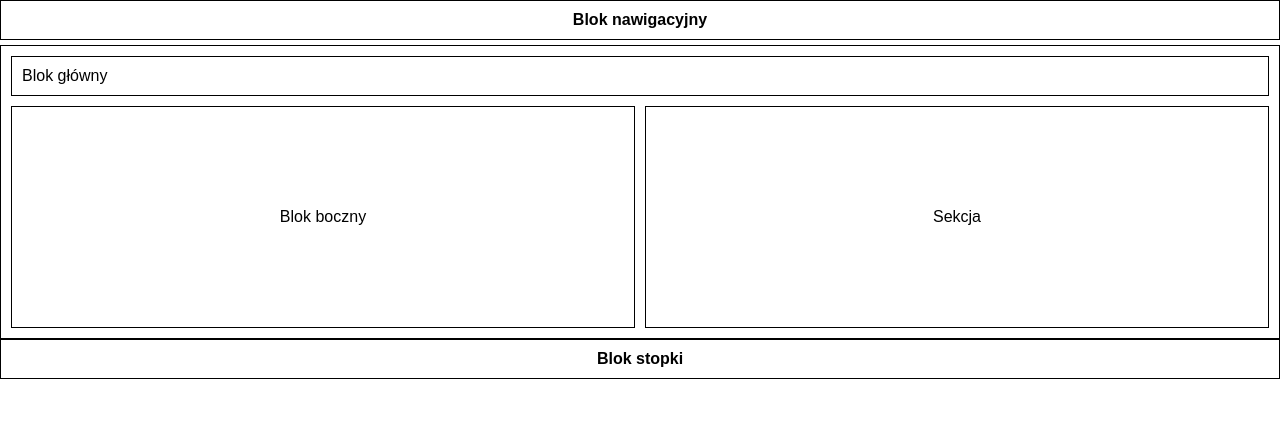
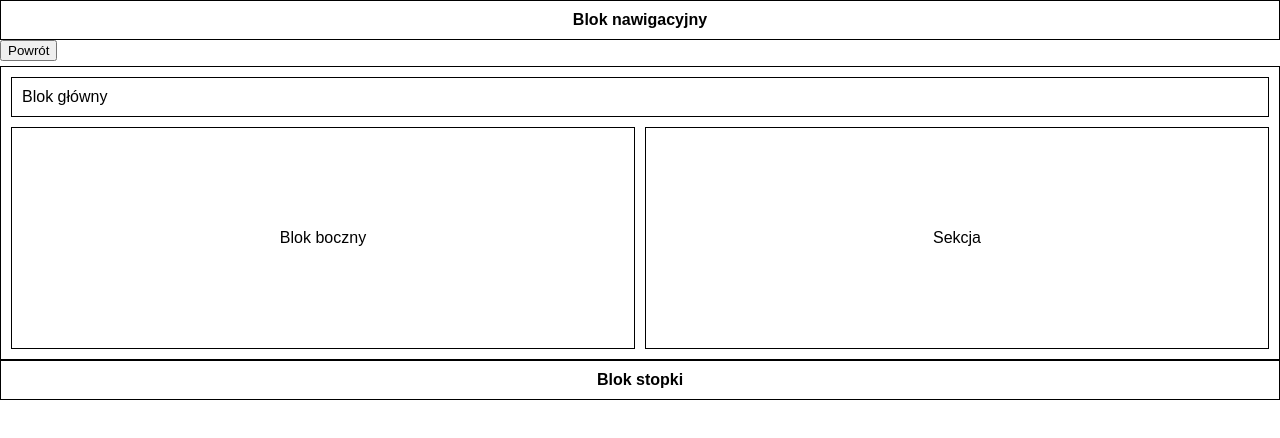
Before and after one commit to hudygaming69-gif/21, a plain HTML site: page index7.html in a window 1280 px wide. Drawn offline with Linux system fonts and the light colour scheme.

Commit message:
Update index7.html

```diff
--- a/index7.html
+++ b/index7.html
@@ -43,6 +43,9 @@
 <body>
 
 <nav>Blok nawigacyjny</nav>
+      <a href="index.html">
+  <button>Powrót</button>
+</a>
 
 <main>
     <header>Blok główny</header>
```
